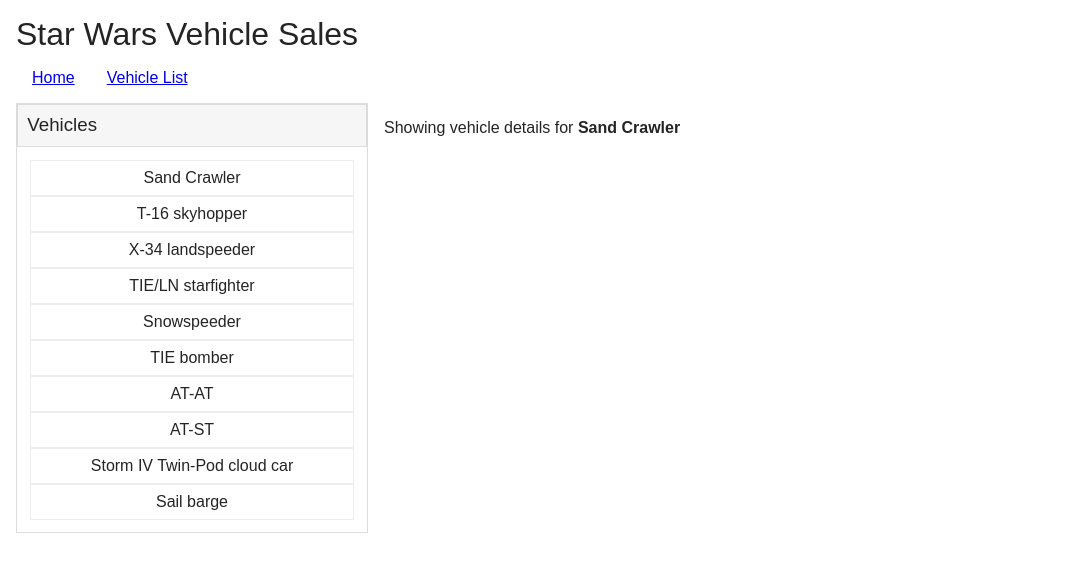
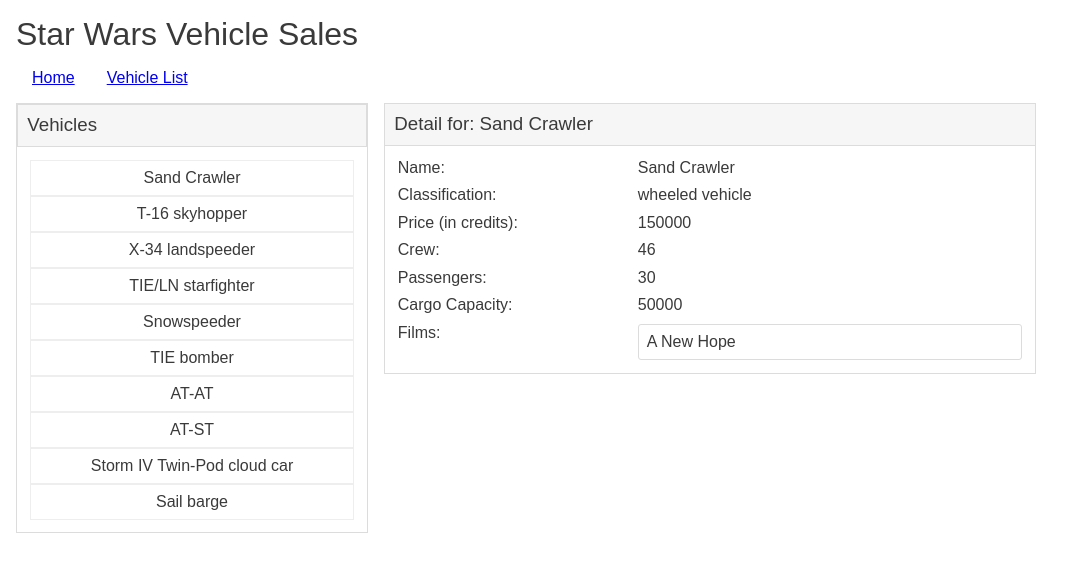
Before and after one commit to shreya-sawardekar/angular-vehicle-app, an Angular app in the folder app/: page /vehicle-list in a window 1280 px wide. Both pictures are taken after a click on the link "Sand Crawler". Shown: the top 572 px of the page, without its empty margins (0-1083 px from the left). Built offline with nearby package versions, Linux system fonts and the light colour scheme.

Commit message:
Add styling for vehicle-details

```diff
--- a/app/src/app/services/vehicle.service.ts
+++ b/app/src/app/services/vehicle.service.ts
@@ -1,6 +1,6 @@
 import { Injectable } from '@angular/core';
 import { HttpClient } from '@angular/common/http';
-import { Vehicle } from '../models/vehicle.model';
+import { Vehicle, VehicleDetails } from '../models/vehicle.model';
 
 @Injectable({
   providedIn: 'root',
@@ -11,4 +11,10 @@
   getVehicles() {
     return this.http.get<Vehicle[]>('./assets/data/mock-vehicle-list.json');
   }
+
+  getVehicleDetails(id: number) {
+    return this.http.get<VehicleDetails[]>(
+      './assets/data/mock-vehicle-details.json'
+    );
+  }
 }
--- a/app/src/app/vehicle-details/vehicle-details.component.css
+++ b/app/src/app/vehicle-details/vehicle-details.component.css
@@ -0,0 +1,27 @@
+.card {
+  border: 1px solid var(--outer-border-color);
+  width: 650px;
+}
+.card-title {
+  background-color: var(--title-bg-color);
+  padding: 0.5em;
+  border-bottom: 1px solid var(--outer-border-color);
+}
+.card-body {
+  padding: 0.5em;
+}
+ul {
+  margin: 0;
+  padding: 0;
+  list-style: none;
+}
+.grid-wrapper > li {
+  display: grid;
+  grid-template-columns: 15em 1fr;
+  padding: 0.3em;
+}
+.film-wrapper > li {
+  border: 1px solid var(--outer-border-color);
+  padding: 0.5em;
+  border-radius: 3px;
+}
--- a/app/src/app/vehicle-details/vehicle-details.component.html
+++ b/app/src/app/vehicle-details/vehicle-details.component.html
@@ -1,3 +1,39 @@
-<p>
-  Showing vehicle details for <strong>{{ vehicleDetails.name }}</strong>
-</p>
+<div class="card" *ngIf="vehicleDetails">
+  <h3 class="card-title">Detail for: {{ vehicleDetails.name }}</h3>
+  <div class="card-body">
+    <ul class="grid-wrapper">
+      <li>
+        <div>Name:</div>
+        <div>{{ vehicleDetails.name }}</div>
+      </li>
+      <li>
+        <div>Classification:</div>
+        <div>{{ vehicleDetails.classification }}</div>
+      </li>
+      <li>
+        <div>Price (in credits):</div>
+        <div>{{ vehicleDetails.price }}</div>
+      </li>
+      <li>
+        <div>Crew:</div>
+        <div>{{ vehicleDetails.crew }}</div>
+      </li>
+      <li>
+        <div>Passengers:</div>
+        <div>{{ vehicleDetails.passengers }}</div>
+      </li>
+      <li>
+        <div>Cargo Capacity:</div>
+        <div>{{ vehicleDetails.cargo_capacity }}</div>
+      </li>
+      <li>
+        <div>Films:</div>
+        <ul class="film-wrapper">
+          <li *ngFor="let name of vehicleDetails.films">
+            {{ name }}
+          </li>
+        </ul>
+      </li>
+    </ul>
+  </div>
+</div>
--- a/app/src/app/vehicle-details/vehicle-details.component.ts
+++ b/app/src/app/vehicle-details/vehicle-details.component.ts
@@ -1,11 +1,38 @@
-import { Component, Input } from '@angular/core';
-import { Vehicle } from '../models/vehicle.model';
+import { Component, Input, OnChanges, SimpleChanges } from '@angular/core';
+import { Vehicle, VehicleDetails } from '../models/vehicle.model';
+import { VehicleService } from '../services/vehicle.service';
 
 @Component({
   selector: 'vhapp-vehicle-details',
   templateUrl: './vehicle-details.component.html',
   styleUrls: ['./vehicle-details.component.css'],
 })
-export class VehicleDetailsComponent {
-  @Input() vehicleDetails!: Vehicle;
+export class VehicleDetailsComponent implements OnChanges {
+  @Input() selectedVehicle!: Vehicle;
+  vehicleDetails!: VehicleDetails;
+
+  constructor(private apiService: VehicleService) {}
+
+  ngOnChanges(): void {
+    if (this.selectedVehicle) {
+      this.getVehicleDetails();
+    }
+  }
+
+  getVehicleDetails() {
+    const result$ = this.apiService.getVehicleDetails(this.selectedVehicle.id);
+    result$.subscribe({
+      next: (res) => {
+        if (res) {
+          this.vehicleDetails = res.filter(
+            (vehicle: VehicleDetails) => vehicle.id === this.selectedVehicle.id
+          )[0];
+          console.log(this.vehicleDetails);
+        }
+      },
+      error: (err) => {
+        console.log(err);
+      },
+    });
+  }
 }
--- a/app/src/app/vehicle-list/vehicle-list.component.css
+++ b/app/src/app/vehicle-list/vehicle-list.component.css
@@ -1,11 +1,11 @@
 div#vehicle-list {
   width: 350px;
-  border: 1px solid #dcdcdc;
+  border: 1px solid var(--outer-border-color);
 }
 h3 {
-  border: 1px solid #dcdcdc;
+  border: 1px solid var(--outer-border-color);
   padding: 0.5em;
-  background: #f6f6f6;
+  background: var(--title-bg-color);
 }
 ul {
   list-style: none;
@@ -15,12 +15,12 @@
 li a {
   text-align: center;
   padding: 0.5em;
-  border: 1px solid #eee;
+  border: 1px solid var(--list-border-color);
   display: block;
   cursor: pointer;
 }
 li a:hover {
-  background-color: #f6f6f6;
+  background-color: var(--background-color);
 }
 .flex-section {
   display: flex;
--- a/app/src/app/vehicle-list/vehicle-list.component.html
+++ b/app/src/app/vehicle-list/vehicle-list.component.html
@@ -9,7 +9,7 @@
   </div>
   <ng-container *ngIf="showVhDetails">
     <vhapp-vehicle-details
-      [vehicleDetails]="vehicleDetails"
+      [selectedVehicle]="selectedVehicle"
     ></vhapp-vehicle-details>
   </ng-container>
 </div>
--- a/app/src/app/vehicle-list/vehicle-list.component.ts
+++ b/app/src/app/vehicle-list/vehicle-list.component.ts
@@ -9,7 +9,7 @@
 })
 export class VehicleListComponent implements OnInit {
   showVhDetails = false;
-  vehicleDetails!: Vehicle;
+  selectedVehicle!: Vehicle;
   vehicleList: Vehicle[] = [];
 
   constructor(private apiService: VehicleService) {}
@@ -34,7 +34,7 @@
 
   showDetails(data: Vehicle): void {
     if (data) {
-      this.vehicleDetails = data;
+      this.selectedVehicle = data;
       this.showVhDetails = true;
     } else {
       this.showVhDetails = false;
--- /dev/null
+++ b/app/src/assets/data/mock-vehicle-details.json
@@ -0,0 +1,102 @@
+[
+  {
+    "id": 1,
+    "name": "Sand Crawler",
+    "classification": "wheeled vehicle",
+    "price": 150000,
+    "crew": 46,
+    "passengers": 30,
+    "cargo_capacity": 50000,
+    "films": ["A New Hope"]
+  },
+  {
+    "id": 2,
+    "name": "T-16 skyhopper",
+    "classification": "repulsorcraft",
+    "price": 14500,
+    "crew": 1,
+    "passengers": 1,
+    "cargo_capacity": 50,
+    "films": ["A New Hope"]
+  },
+  {
+    "id": 3,
+    "name": "X-34 landspeeder",
+    "classification": "repulsorcraft",
+    "price": 10550,
+    "crew": 1,
+    "passengers": 1,
+    "cargo_capacity": 5,
+    "films": ["A New Hope"]
+  },
+  {
+    "id": 4,
+    "name": "TIE/LN starfighter",
+    "classification": "starfighter",
+    "price": 60000,
+    "crew": 1,
+    "passengers": 0,
+    "cargo_capacity": 65,
+    "films": ["A New Hope", "The Empire Strikes Back", "Return of the Jedi"]
+  },
+  {
+    "id": 5,
+    "name": "Snowspeeder",
+    "classification": "airspeeder",
+    "price": 40000,
+    "crew": 2,
+    "passengers": 0,
+    "cargo_capacity": 10,
+    "films": ["The Empire Strikes Back"]
+  },
+  {
+    "id": 6,
+    "name": "TIE bomber",
+    "classification": "space/planetary bomber",
+    "price": 150000,
+    "crew": 1,
+    "passengers": 0,
+    "cargo_capacity": 500,
+    "films": ["The Empire Strikes Back", "Return of the Jedi"]
+  },
+  {
+    "id": 7,
+    "name": "AT-AT",
+    "classification": "assault walker",
+    "price": 250000,
+    "crew": 5,
+    "passengers": 40,
+    "cargo_capacity": 1000,
+    "films": ["The Empire Strikes Back"]
+  },
+  {
+    "id": 8,
+    "name": "AT-ST",
+    "classification": "walker",
+    "price": 50000,
+    "crew": 2,
+    "passengers": 0,
+    "cargo_capacity": 200,
+    "films": ["The Empire Strikes Back", "Return of the Jedi"]
+  },
+  {
+    "id": 9,
+    "name": "Storm IV Twin-Pod cloud car",
+    "classification": "repulsorcraft",
+    "price": 75000,
+    "crew": 2,
+    "passengers": 0,
+    "cargo_capacity": 10,
+    "films": ["The Empire Strikes Back"]
+  },
+  {
+    "id": 10,
+    "name": "Sail barge",
+    "classification": "sail barge",
+    "price": 285000,
+    "crew": 26,
+    "passengers": 500,
+    "cargo_capacity": 2000000,
+    "films": ["Return of the Jedi"]
+  }
+]
--- a/app/src/styles.css
+++ b/app/src/styles.css
@@ -1,10 +1,17 @@
 /* You can add global styles to this file, and also import other style files */
 /* reset css */
+:root {
+  --outer-border-color: #dcdcdc;
+  --title-bg-color: #f6f6f6;
+  --list-border-color: #eee;
+  --background-color: #f6f6f6;
+  --text-color: #3a3a3a;
+}
 body {
   margin: 0;
   box-sizing: border-box;
   font-family: Helevetica, sans-serif;
-  color: #242424;
+  color: var(--text-color);
   font-size: 1rem;
   padding: 1em;
 }
```
Also changed, not shown: app/src/app/models/vehicle.model.ts (+11 -0 lines), app/src/assets/data/mock-vehicle-details.ts (deleted, +0 -102 lines).
